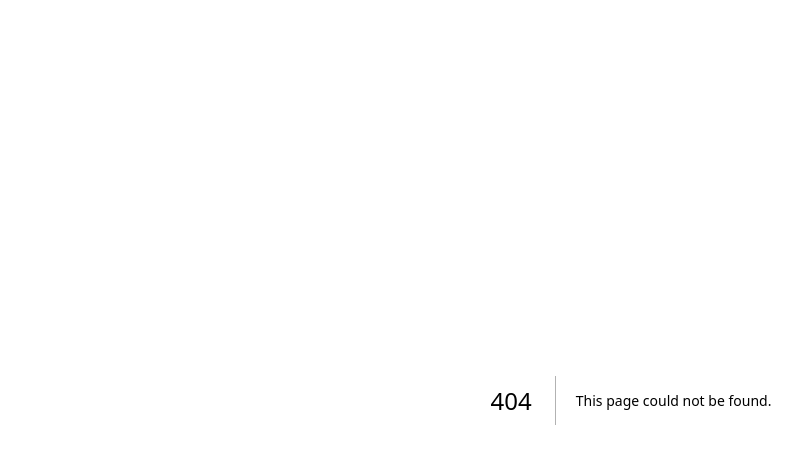
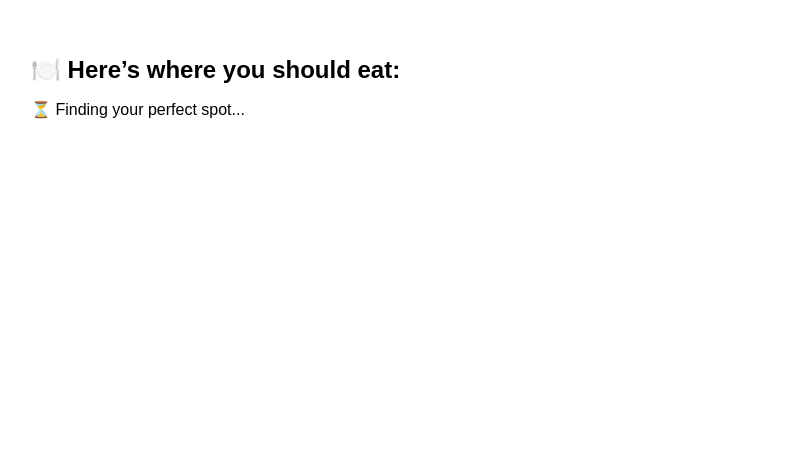
Before and after one commit to jysonn97/what-to-eat, a Next.js app: page /recommendation in a window 1280 px wide. Before the commit this address had no page. Shown: the top 464 px of the page, without its empty margins (9-811 px from the left). Built offline with nearby package versions, Linux system fonts and the light colour scheme.

Commit message:
Create recommendation.js

```diff
--- /dev/null
+++ b/pages/recommendation.js
@@ -0,0 +1,77 @@
+import { useEffect, useState } from "react";
+import { useRouter } from "next/router";
+
+export default function RecommendationPage() {
+  const router = useRouter();
+  const [recommendations, setRecommendations] = useState([]);
+  const [loading, setLoading] = useState(true);
+
+  useEffect(() => {
+    const fetchRestaurants = async () => {
+      if (!router.isReady) return;
+      const query = router.query.answers;
+
+      if (!query) return;
+
+      const answers = JSON.parse(decodeURIComponent(query));
+      console.log("📦 Final Answers:", answers);
+
+      try {
+        const response = await fetch(`/api/recommendRestaurant`, {
+          method: "POST",
+          headers: { "Content-Type": "application/json" },
+          body: JSON.stringify({ answers }),
+        });
+
+        const data = await response.json();
+        setRecommendations(data.restaurants || []);
+      } catch (err) {
+        console.error("❌ Error fetching restaurants:", err);
+      } finally {
+        setLoading(false);
+      }
+    };
+
+    fetchRestaurants();
+  }, [router.isReady]);
+
+  return (
+    <div style={styles.container}>
+      <h1 style={styles.heading}>🍽️ Here’s where you should eat:</h1>
+      {loading ? (
+        <p>⏳ Finding your perfect spot...</p>
+      ) : recommendations.length > 0 ? (
+        recommendations.map((r, i) => (
+          <div key={i} style={styles.card}>
+            <h2>{r.name}</h2>
+            <p>{r.description}</p>
+            <p><strong>Rating:</strong> {r.rating} ⭐</p>
+            <p><strong>Price:</strong> {r.price}</p>
+            <a href={r.mapUrl} target="_blank" rel="noopener noreferrer">📍 View on Google Maps</a>
+          </div>
+        ))
+      ) : (
+        <p>😕 Couldn't find a match. Try adjusting your preferences.</p>
+      )}
+    </div>
+  );
+}
+
+const styles = {
+  container: {
+    padding: "2rem",
+    fontFamily: "'Aptos', sans-serif",
+  },
+  heading: {
+    fontSize: "24px",
+    fontWeight: "bold",
+    marginBottom: "1rem",
+  },
+  card: {
+    border: "1px solid #ccc",
+    borderRadius: "10px",
+    padding: "16px",
+    marginBottom: "1rem",
+    boxShadow: "0 2px 6px rgba(0,0,0,0.1)",
+  },
+};
```
